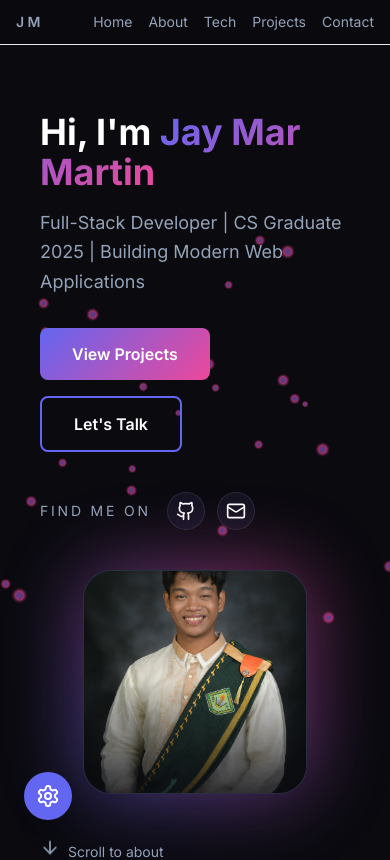
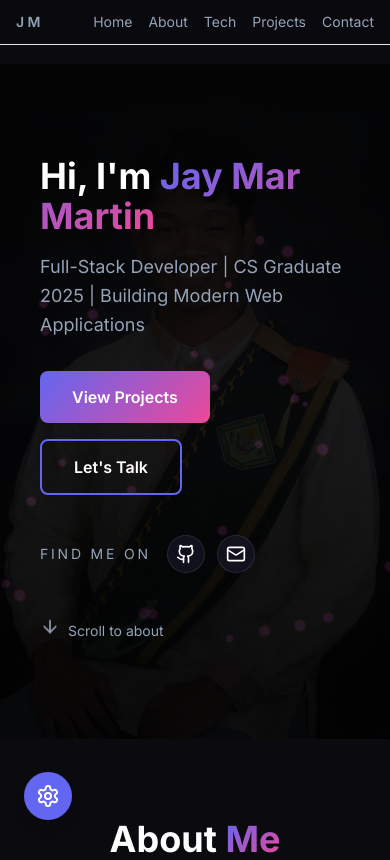
Before and after one commit to jaymar006/jaymar, a Next.js app: page / in a window 390 px wide. Shown: the top 860 px of the page. Built offline with nearby package versions, Linux system fonts and the light colour scheme.

Commit message:
Add mobile-only background image and dark overlay to Hero component

```diff
--- a/src/components/Hero.tsx
+++ b/src/components/Hero.tsx
@@ -17,6 +17,19 @@ export default function Hero() {
                 <div className="absolute -top-24 -left-24 w-80 h-80 bg-primary/25 rounded-full blur-3xl animate-float" />
                 <div className="absolute bottom-0 right-0 w-96 h-96 bg-secondary/20 rounded-full blur-3xl animate-float" style={{ animationDelay: '1s' }} />
             </div>
+
+            {/* Mobile-only background image using profile2 */}
+            <div
+                className="absolute inset-0 md:hidden opacity-25"
+                style={{
+                    backgroundImage: "url('/profile.png')",
+                    backgroundSize: 'cover',
+                    backgroundPosition: 'center',
+                }}
+                aria-hidden="true"
+            />
+            {/* Dark overlay for readability */}
+            <div className="absolute inset-0 md:hidden bg-gradient-to-b from-black/70 via-black/60 to-black/80" aria-hidden="true" />
 
             <div className="relative z-10 w-full max-w-6xl mx-auto px-4 md:px-6 lg:px-8">
                 <div className="grid md:grid-cols-[minmax(0,1.4fr)_minmax(0,1fr)] gap-10 items-center">
@@ -95,12 +108,12 @@ export default function Hero() {
                         </motion.div>
                     </div>
 
-                    {/* Image side */}
+                    {/* Image side (desktop & tablet only) */}
                     <motion.div
                         initial={{ opacity: 0, x: 40 }}
                         animate={{ opacity: 1, x: 0 }}
                         transition={{ delay: 0.3, duration: 0.6 }}
-                        className="relative flex justify-center md:justify-end"
+                        className="relative hidden md:flex justify-center md:justify-end"
                     >
                         <div className="relative w-56 h-56 md:w-72 md:h-72 lg:w-80 lg:h-80 group">
                             <div className="absolute inset-0 bg-gradient-to-tr from-primary to-secondary rounded-[2rem] blur-2xl opacity-60 group-hover:opacity-80 transition-smooth" />
```
